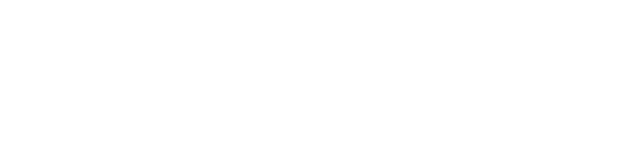
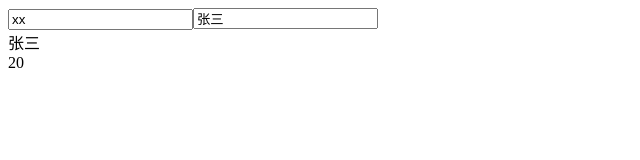
Before and after one commit to chris-envas/simple-mvvm, a website: page index.html in a window 1280 px wide. Shown: the whole page, without its empty margins (0-640 px from the left). Drawn offline with Linux system fonts and the light colour scheme.

Commit message:
模板解析 数据挂载

```diff
--- a/index.html
+++ b/index.html
@@ -8,12 +8,10 @@
 </head>
 <body>
     <div id="app">
+        <input type="text" v-model="test">
         <input type="text" v-model="man.name">
         <div>{{man.name}}</div>
         <div>{{man.age}}</div>
-        <ul>
-            简单测试
-        </ul>
     </div>
     <script src="./src/mvvm.js"></script>
     <script>
@@ -23,7 +21,8 @@
                 man: {
                     name: '张三',
                     age: 20
-                }
+                },
+                test: 'xx'
             }
         })
     </script>
--- a/src/mvvm.js
+++ b/src/mvvm.js
@@ -1,4 +1,29 @@
 
+class Vue {
+    constructor(options) {
+        this.$el = options.el;
+        this.$data  = options.data;
+        if(this.$el) {
+            new Compile(this.$el,this); //模板解析
+            new Observer(this.$data); // 数据劫持
+        }
+    }
+}
+
+class Observer {
+    constructor(data) {
+      this.observer(data);
+    }
+    observer(data) {
+        if(!data||typeof data !== 'object') return
+        for(let key in data) {
+            this.defineReactive(data[key]);
+        }
+    }
+    defineReactive (key) {
+        this.observer(key);
+    }
+}
 class Compile {
     constructor(el,vm) {
         this.el = this.isElementNode(el)?el:document.querySelector(el);
@@ -6,22 +31,37 @@ class Compile {
         let fragment = this.node2fragment(this.el);
         this.compile(fragment)
     }
+    isDirective(attrName) {
+        return attrName.startsWith('v-');
+    }
     compileElement(node) {
         let attributes = node.attributes;
         [...attributes].forEach(attr => {
             let {name,value} = attr
-            console.log(name,value)
+            if(this.isDirective(name)) {
+                let [,directive] = name.split('-')
+                CompileUtil[directive](node,value,this.vm);
+            }
         })
     }
+    compileText(node) {
+        let content = node.textContent;
+        let reg = /\{\{(.+?)}\}/;
+        if(reg.test(content)) {
+            CompileUtil['text'](node,content,this.vm);
+        }
+    }
     compile(fragment) {
-        let childNodes = fragment.childNodes;
+       let childNodes = fragment.childNodes;
        [...childNodes].forEach(child => {
            if(this.isElementNode(child)) {
-               this.compileElement(child)
+            this.compileElement(child);
+            this.compile(child);
            }else{
-            console.log(child)
+            this.compileText(child);
            }
        })
+       document.body.appendChild(fragment);
     }
     node2fragment(nodes) {
         let fragment = document.createDocumentFragment(),firstChild;
@@ -34,12 +74,29 @@ class Compile {
         return node.nodeType === 1;
     }
 }
-class Vue {
-    constructor(options) {
-        this.$el = options.el;
-        this.$data  = options.data;
-        if(this.$el) {
-            new Compile(this.$el,this)
+CompileUtil = {
+    getValue(vm,expr) {
+        let value = expr.split('.').reduce((data,current) => {
+            return data[current]
+        },vm.$data)
+        return value
+    },
+    model(node,expr,vm) {
+       let data = this.getValue(vm,expr)
+       this.updater['modeUpdater'](node,data)
+    },
+    text(node,expr,vm){
+        let content = expr.replace(/\{\{(.+?)}\}/g, (...args) => {
+            return this.getValue(vm,args[1])
+        })
+        this.updater['textUpdater'](node,content);
+    },
+    updater:{
+        modeUpdater(node,value){
+            node.value = value;
+        },
+        textUpdater(node,value){
+            node.textContent = value;
         }
     }
 }
```
